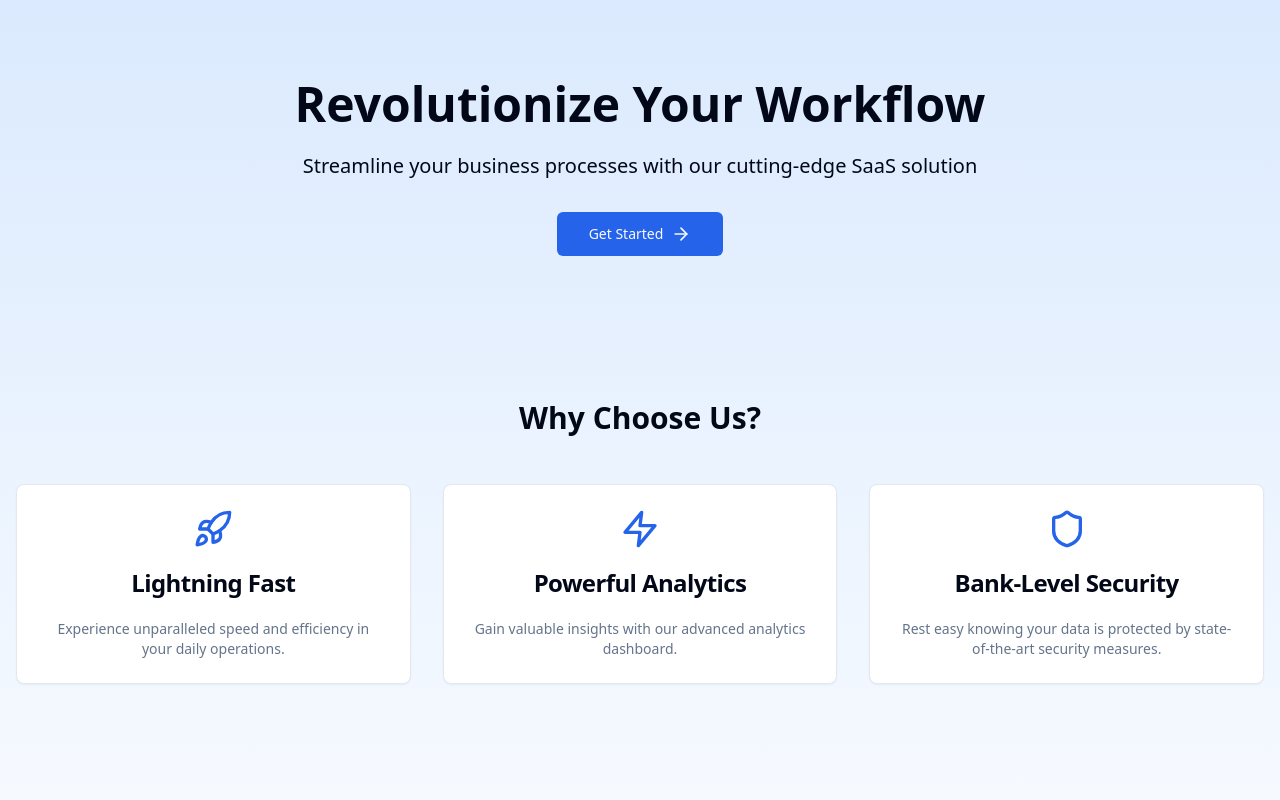
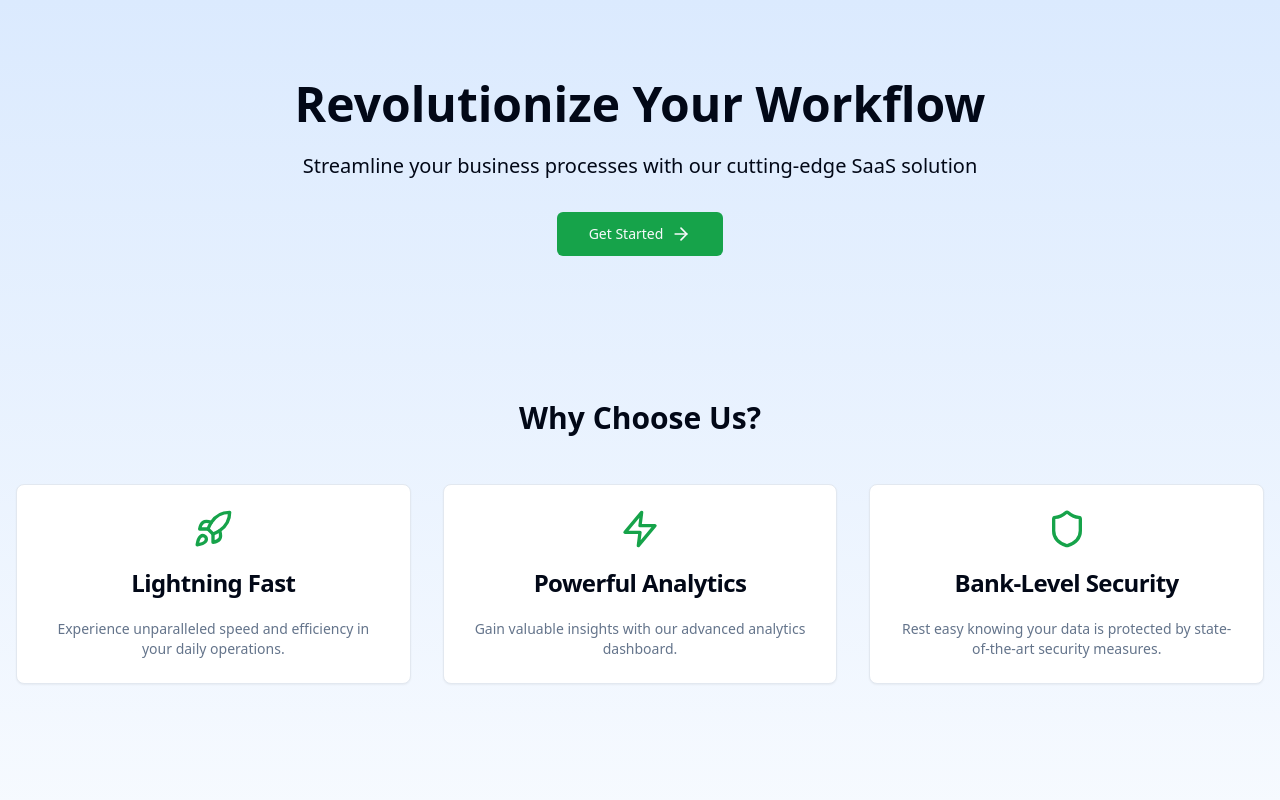
Before and after one commit to GPT-Engineer-App-Dev/startup-sparkle-hub, a React (Vite) app: page / in a window 1280 px wide. Shown: the top 800 px of the page. Built offline with nearby package versions, Linux system fonts and the light colour scheme.

Commit message:
GPT Engineer Update

```diff
--- a/src/pages/Index.jsx
+++ b/src/pages/Index.jsx
@@ -10,7 +10,7 @@ const Index = () => {
       <section className="container mx-auto px-4 py-20 text-center">
         <h1 className="text-5xl font-bold mb-6">Revolutionize Your Workflow</h1>
         <p className="text-xl mb-8">Streamline your business processes with our cutting-edge SaaS solution</p>
-        <Button size="lg" className="bg-blue-600 hover:bg-blue-700">
+        <Button size="lg" className="bg-green-600 hover:bg-green-700">
           Get Started <ArrowRight className="ml-2" size={20} />
         </Button>
       </section>
@@ -52,7 +52,7 @@ const Index = () => {
 const FeatureCard = ({ icon, title, description }) => (
   <Card className="text-center">
     <CardHeader>
-      <div className="mx-auto text-blue-600 mb-4">{icon}</div>
+      <div className="mx-auto text-green-600 mb-4">{icon}</div>
       <CardTitle>{title}</CardTitle>
     </CardHeader>
     <CardContent>
```
